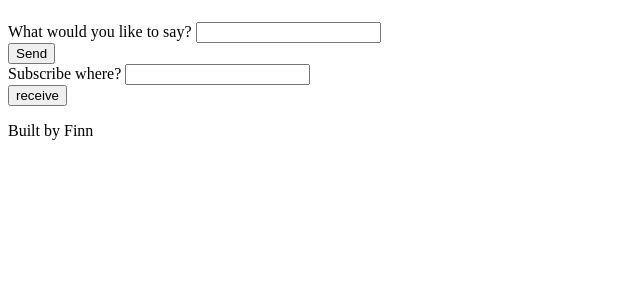
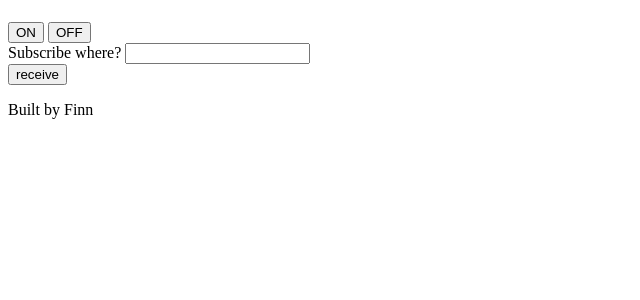
Before and after one commit to FKWafc/Home-Heating-Flask-App, a Flask app: page / in a window 1280 px wide. Shown: the part 58-358 px from the top of the page, without its empty margins (0-640 px from the left). Run offline with Flask 2, Linux system fonts and the light colour scheme.

Commit message:
Updated to help test MQTT messages with Arduino device

```diff
--- a/app.py
+++ b/app.py
@@ -22,9 +22,10 @@ mqtt = Mqtt(app)
 @app.route('/', methods=['POST', 'GET'])
 def home():
     if request.method == 'POST':
-        message = request.form['publish']
-        mqtt.publish('topic', str(message))
-        message = None
+        if request.form.get('action1') == 'ON':
+            mqtt.publish('heating', str('ON'))
+        elif request.form.get('action2') == 'OFF':
+            mqtt.publish('heating', str('OFF'))
         return render_template('home.html')
 
     if request.method == 'GET':
--- a/templates/home.html
+++ b/templates/home.html
@@ -16,16 +16,10 @@ Eventually this will be a UI for controlling heating within the house.  ––>
           </header>
 
         <main>
-          <form class="input" id="message-input" method="post">
-              <div class="field">
-                    <label for="publish">What would you like to say?</label>
-                    <input type="text" name="publish" id="publish" required />
-              </div>
-
-              <button>
-                    Send
-              </button>
-          </form>
+            <form method="post" action="/">
+                <input type="submit" value="ON" name="action1"/>
+                <input type="submit" value="OFF" name="action2" />
+            </form>
 
           <form class="output" id="message-output" method="get">
               <div class="field">
```
